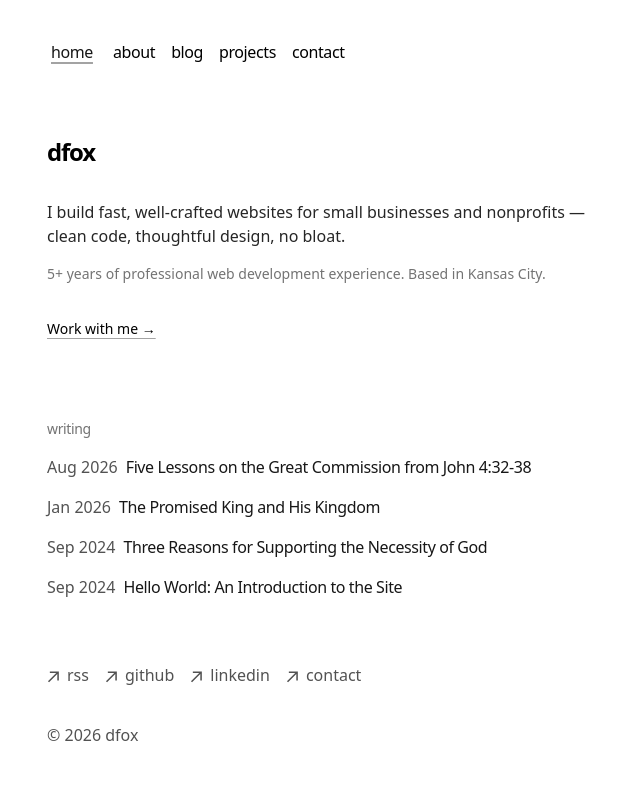
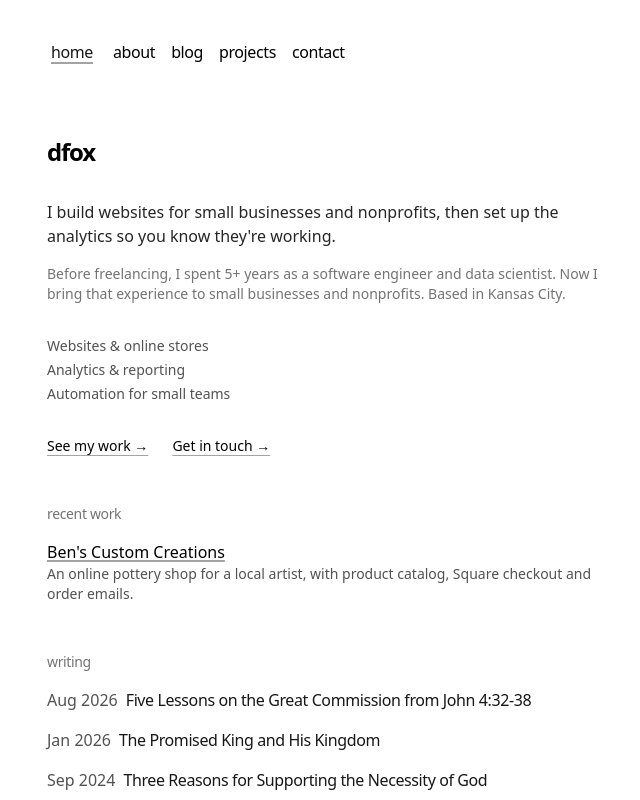
Before and after one commit to dylanfox5/next-dfox, a Next.js app: page / in a window 1280 px wide. Shown: the top 800 px of the page, without its empty margins (305-945 px from the left). Built offline with nearby package versions, Linux system fonts and the light colour scheme.

Commit message:
Copy update

```diff
--- a/app/contact/page.tsx
+++ b/app/contact/page.tsx
@@ -1,7 +1,7 @@
 export const metadata = {
   title: 'Hire a Freelance Web Developer',
   description:
-    'Get in touch with Dylan Fox — freelance web developer based in Kansas City specializing in React, Next.js, and TypeScript for small businesses and nonprofits.',
+    'Get in touch with Dylan Fox, a Kansas City freelance web developer offering websites, analytics setup and automation for small businesses and nonprofits.',
 }
 
 export default function Page() {
@@ -10,10 +10,10 @@ export default function Page() {
       <h1 className="font-semibold text-2xl mb-8 tracking-tighter">Contact</h1>
 
       <h2 className="font-semibold text-lg tracking-tight mb-2">
-        Looking to hire a developer? Let's talk
+        Have a project in mind? Let's talk.
       </h2>
       <p className="text-neutral-600 dark:text-neutral-400 mb-8">
-        For the last five years, I've been building web products professionally — from high-traffic analytics pipelines at Realtor.com to internal tooling at Honeywell.
+        Tell me what you're trying to do, whether that's launching a site, selling online or figuring out where your visitors come from, and I'll tell you how I'd approach it.
       </p>
 
       <h2 className="font-semibold text-lg tracking-tight mb-3">
@@ -21,36 +21,36 @@ export default function Page() {
       </h2>
       <div className="space-y-4 mb-8">
         <div>
-          <p className="font-medium">Website Development</p>
+          <p className="font-medium">Websites & online stores</p>
           <p className="text-sm text-neutral-600 dark:text-neutral-400">
-            5+ years professional experience — JavaScript, TypeScript, React,
-            Next.js
+            Fast, mobile-friendly sites you can actually update.
           </p>
         </div>
         <div>
-          <p className="font-medium">Analytics Implementation</p>
+          <p className="font-medium">Analytics setup</p>
           <p className="text-sm text-neutral-600 dark:text-neutral-400">
-            Designed & maintained clickstream analytics for Realtor.com,
-            Highrises.com, Athome.com
+            See where visitors come from and what they do. While at Evolytics, I built clickstream analytics for real estate sites like Realtor.com.
           </p>
         </div>
         <div>
-          <p className="font-medium">Data Science & Analytics</p>
+          <p className="font-medium">Automation & data</p>
           <p className="text-sm text-neutral-600 dark:text-neutral-400">
-            MS degree, graph neural network research, enterprise data science at
-            Honeywell
+            Turn repetitive spreadsheet and admin work into something that runs itself.
           </p>
         </div>
       </div>
 
       <h2 className="font-semibold text-lg tracking-tight mb-3">Pricing</h2>
       <p className="text-sm text-neutral-600 dark:text-neutral-400 mb-8">
-        Every project is scoped individually. Get in touch with a brief description of what you need and I'll send over a proposal within 24 hours.
+        Websites typically start at $2,500, and analytics setups at $750. After a short call, you'll get a fixed quote.
       </p>
 
       <h2 className="font-semibold text-lg tracking-tight mb-3">
         Want to chat?
       </h2>
+      <p className="text-sm text-neutral-600 dark:text-neutral-400 mb-3">
+        What to include: what you need, your timeline, and a rough budget. I reply within two business days.
+      </p>
       <a
         href="mailto:dylan@dylanfox.net"
         className="text-neutral-600 dark:text-neutral-400 hover:text-neutral-900 dark:hover:text-neutral-100 transition-all underline underline-offset-2 decoration-neutral-400 dark:decoration-neutral-600 decoration-[0.1em]"
--- a/app/layout.tsx
+++ b/app/layout.tsx
@@ -15,11 +15,11 @@ export const metadata: Metadata = {
     template: "%s | Dylan Fox",
   },
   description:
-    "Dylan Fox is a freelance web developer based in Kansas City with 5+ years of experience building websites for small businesses and nonprofits using React, Next.js, and TypeScript.",
+    "Dylan Fox is a freelance web developer in Kansas City who builds websites for small businesses and nonprofits and sets up the analytics to show they're working.",
   openGraph: {
     title: "Dylan Fox — Freelance Web Developer",
     description:
-      "Dylan Fox is a freelance web developer based in Kansas City with 5+ years of experience building websites for small businesses and nonprofits using React, Next.js, and TypeScript.",
+      "Dylan Fox is a freelance web developer in Kansas City who builds websites for small businesses and nonprofits and sets up the analytics to show they're working.",
     url: baseUrl,
     siteName: "Dylan Fox",
     locale: "en_US",
@@ -29,7 +29,7 @@ export const metadata: Metadata = {
     card: "summary_large_image",
     title: "Dylan Fox — Freelance Web Developer",
     description:
-      "Dylan Fox is a freelance web developer based in Kansas City with 5+ years of experience building websites for small businesses and nonprofits using React, Next.js, and TypeScript.",
+      "Dylan Fox is a freelance web developer in Kansas City who builds websites for small businesses and nonprofits and sets up the analytics to show they're working.",
   },
   robots: {
     index: true,
--- a/app/page.tsx
+++ b/app/page.tsx
@@ -51,17 +51,46 @@ export default function Page() {
         <span className="sr-only">Dylan Fox — Freelance Web Developer</span>
       </h1>
       <p className="mb-4 text-neutral-800 dark:text-neutral-200">
-        I build fast, well-crafted websites for small businesses and nonprofits — clean code, thoughtful design, no bloat.
+        I build websites for small businesses and nonprofits, then set up the analytics so you know they're working.
       </p>
       <p className="mb-8 text-sm text-neutral-500 dark:text-neutral-500">
-        5+ years of professional web development experience. Based in Kansas City.
+        Before freelancing, I spent 5+ years as a software engineer and data scientist. Now I bring that experience to small businesses and nonprofits. Based in Kansas City.
       </p>
-      <Link
-        href="/contact"
-        className="inline-block mb-12 text-sm underline underline-offset-4 decoration-neutral-400 dark:decoration-neutral-600 decoration-[0.1em] transition-all hover:text-neutral-600 dark:hover:text-neutral-300"
-      >
-        Work with me →
-      </Link>
+
+      <ul className="mb-8 text-sm text-neutral-600 dark:text-neutral-400 space-y-1">
+        <li>Websites & online stores</li>
+        <li>Analytics & reporting</li>
+        <li>Automation for small teams</li>
+      </ul>
+
+      <div className="flex flex-wrap gap-6 mb-12">
+        <Link
+          href="/projects"
+          className="text-sm underline underline-offset-4 decoration-neutral-400 dark:decoration-neutral-600 decoration-[0.1em] transition-all hover:text-neutral-600 dark:hover:text-neutral-300"
+        >
+          See my work →
+        </Link>
+        <Link
+          href="/contact"
+          className="text-sm underline underline-offset-4 decoration-neutral-400 dark:decoration-neutral-600 decoration-[0.1em] transition-all hover:text-neutral-600 dark:hover:text-neutral-300"
+        >
+          Get in touch →
+        </Link>
+      </div>
+
+      <div className="mb-12">
+        <p className="text-sm text-neutral-500 dark:text-neutral-500 mb-4 tracking-tight">recent work</p>
+        <Link
+          href="/projects"
+          className="font-medium underline underline-offset-2 decoration-neutral-400 dark:decoration-neutral-600 decoration-[0.1em] transition-all hover:text-neutral-600 dark:hover:text-neutral-300"
+        >
+          Ben's Custom Creations
+        </Link>
+        <p className="text-sm text-neutral-600 dark:text-neutral-400">
+          An online pottery shop for a local artist, with product catalog, Square checkout and order emails.
+        </p>
+      </div>
+
       <div className="my-8">
         <p className="text-sm text-neutral-500 dark:text-neutral-500 mb-4 tracking-tight">writing</p>
         <BlogPosts />
```
